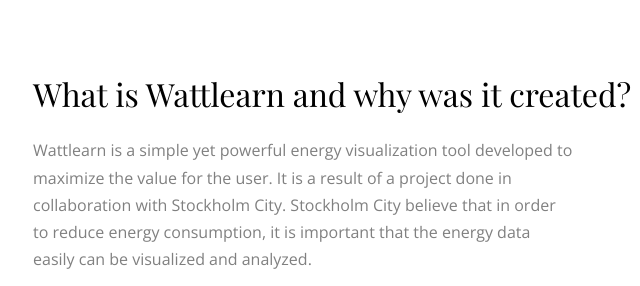
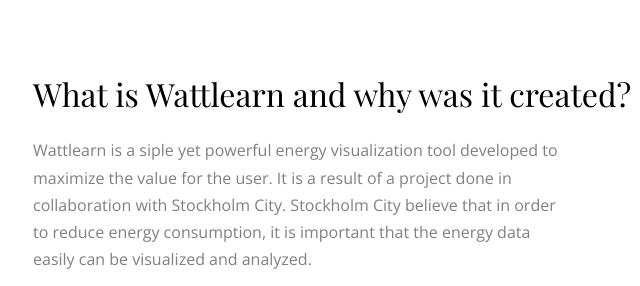
Before and after one commit to gustav-holst/gustav-holst.github.io, a plain HTML site: page index.html in a window 1280 px wide. Shown: the part 1180-1466 px from the top of the page, 52-692 px from the left. Drawn offline with nearby package versions, Linux system fonts and the light colour scheme; files whose address does not match are found by name.

Commit message:
Update index.html

```diff
--- a/index.html
+++ b/index.html
@@ -95,7 +95,7 @@
             <h2 class="text-black">What is Wattlearn and why was it created?</h2>
           </div>
           <div class="col-md-6 mb-5">
-            <p>Wattlearn is a simple yet powerful energy visualization tool developed to maximize the value for the user. It is a result of a project done in collaboration with Stockholm City. Stockholm City believe that in order to reduce
+            <p>Wattlearn is a siple yet powerful energy visualization tool developed to maximize the value for the user. It is a result of a project done in collaboration with Stockholm City. Stockholm City believe that in order to reduce
             energy consumption, it is important that the energy data easily can be visualized and analyzed.</p>
             <p>However, consumption data a scarce resource. Therefore our idea was to create a platform would entice users with the an intuitive and functional service in order to collect data. In order to do this,
               needs and wants presented during discussions with property managers were implemented. Whether you want to display multiple facilities at once in a comprehensive way, or forecast your future consumption, Wattlearn has you covered by being an all-in-one solution.</p>
```
